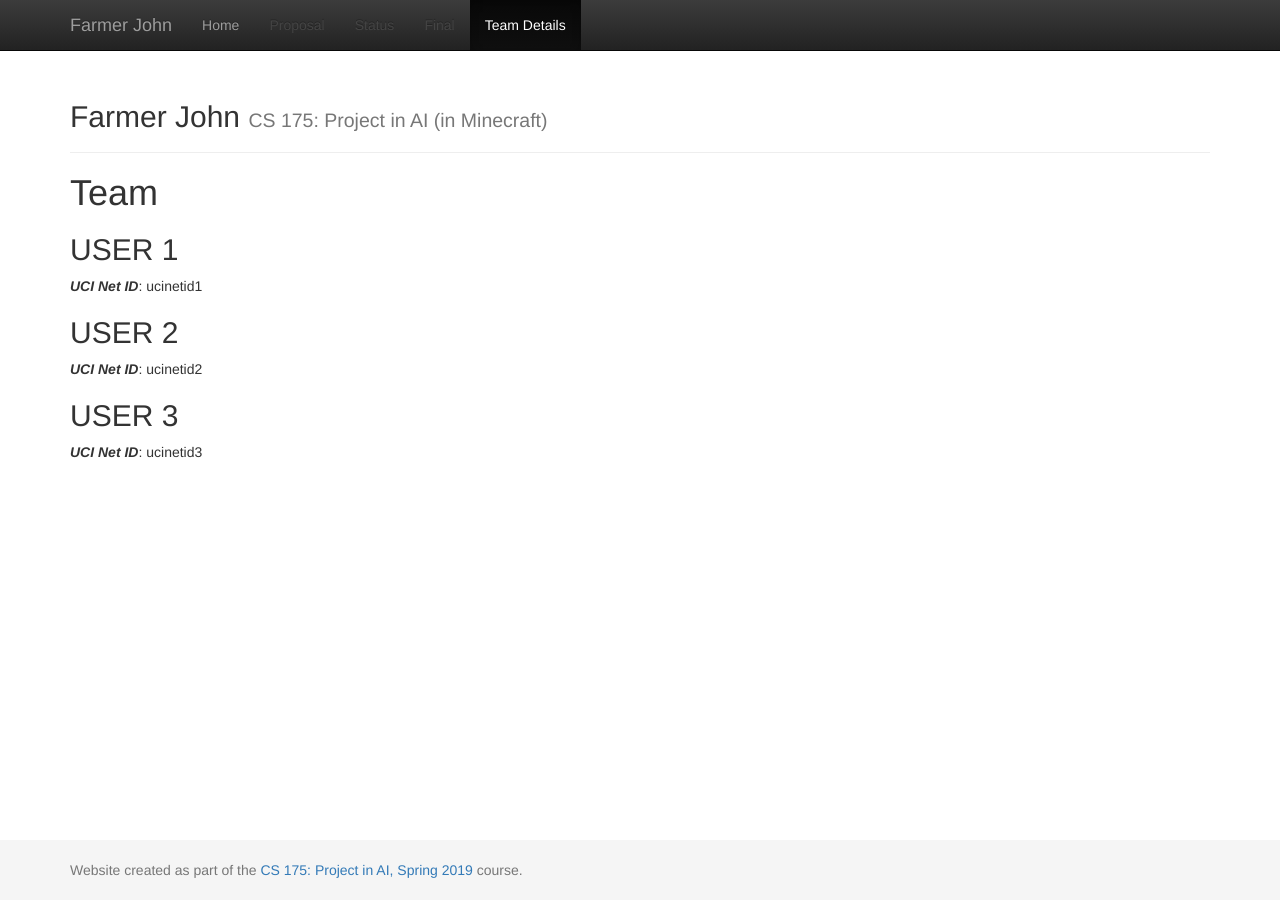
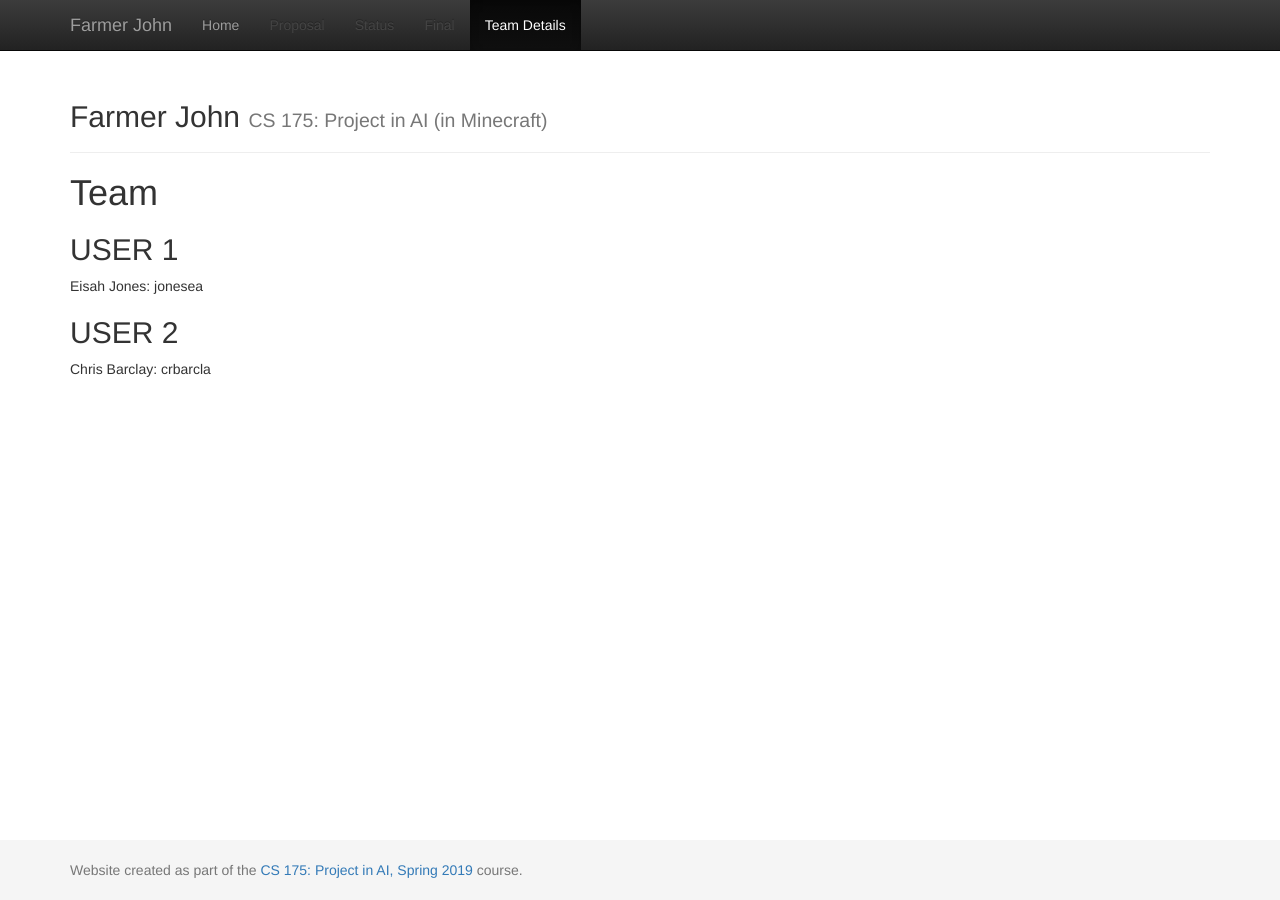
Before and after one commit to Eisah-Jones/Farmer-John, a Jekyll site: the page built from docs/team.md, in a window 1280 px wide. Built offline with Jekyll 4.4.1, drawn with Linux system fonts in a browser that asks for light colours.

Commit message:
Update team members

```diff
--- a/docs/team.md
+++ b/docs/team.md
@@ -7,10 +7,7 @@ title:  Team
 
 
 ## USER 1
-***UCI Net ID***: ucinetid1
+Eisah Jones: jonesea
 
 ## USER 2
-***UCI Net ID***: ucinetid2
-
-## USER 3
-***UCI Net ID***: ucinetid3
+Chris Barclay: crbarcla
```
